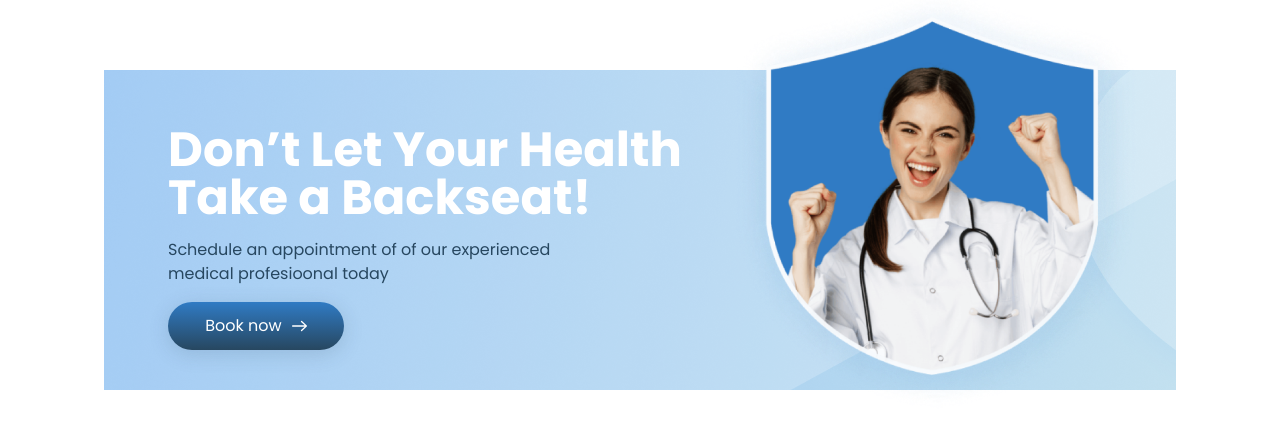
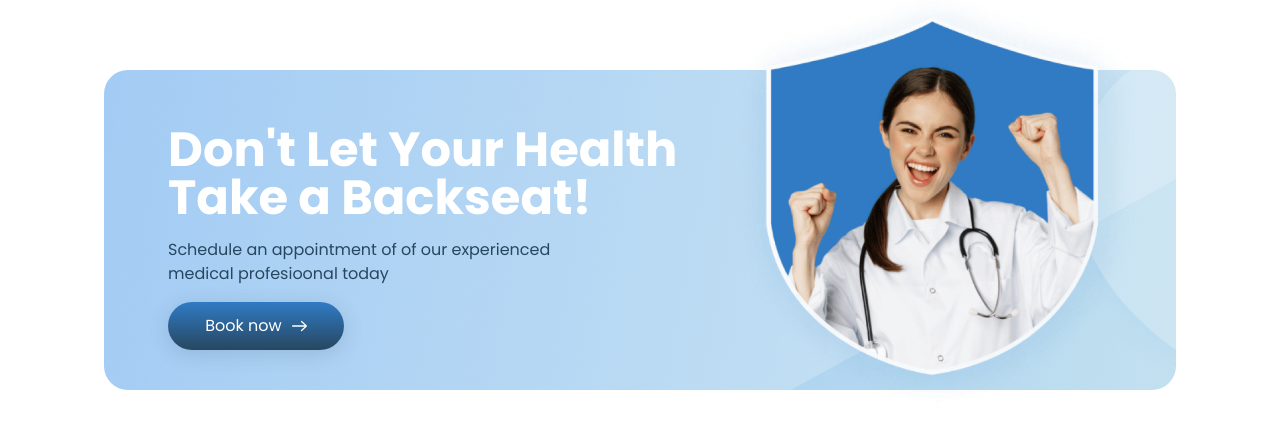
Before and after one commit to SergeCodeur/figma-to-code-ed2-week4, a Next.js app: page / in a window 1280 px wide. Shown: the part 4197-4624 px from the top of the page. Built offline with nearby package versions, Linux system fonts and the light colour scheme.

Commit message:
update style of responsive

```diff
--- a/src/components/Home/ContactInfo.tsx
+++ b/src/components/Home/ContactInfo.tsx
@@ -4,7 +4,7 @@ import ContactItem from "./ContactItem";
 
 const ContactInfo = () => {
 	return (
-		<div className="bg-background p-7 lg:p-20 rounded-2xl flex flex-wrap h-fit justify-between items-center shadow-card lg:h-36 gap-y-5">
+		<div className="bg-background p-7 lg:p-20 rounded-2xl flex flex-wrap h-fit justify-between items-center shadow-card gap-y-5">
 			<ContactItem
 				icon={<Phone />}
 				title="Hotline"
@@ -21,7 +21,7 @@ const ContactInfo = () => {
 				description="New York, US"
 			/>
 			<Link
-				href="/doctor-login"
+				href="/role-selection"
 				className="bg-gradient-to-b from-[#307bc4] to-[#274760] text-white shadow-light-blue !rounded-3xl px-8 py-3 lg:flex justify-center items-center gap-2.5 hidden"
 			>
 				Book now <ChevronRight />
--- a/src/components/Home/sections/CTA.tsx
+++ b/src/components/Home/sections/CTA.tsx
@@ -1,17 +1,20 @@
-
-import Link from 'next/link'
-import React from 'react'
-import Image from 'next/image'
-import { ChevronRight } from '@/assets/icons'
+import { ChevronRight } from "@/assets/icons";
+import Image from "next/image";
+import Link from "next/link";
 const CTA = () => {
 	return (
-    <div className='flex items-center justify-between container my-10'>
-      <div className='bg-cta-bg h-80 container relative'>
-        <div className='max-w-xl mt-14 flex flex-col gap-4'>
-          <h2 className='text-white font-bold text-5xl'>Don’t Let Your Health Take a Backseat!</h2>
-          <p className='max-w-96'>Schedule an appointment of of our experienced medical profesioonal today</p>
+		<div className="flex items-center justify-between container my-10">
+			<div className="bg-cta-bg h-80 container relative rounded-3xl">
+				<div className="max-w-xl mt-14 flex flex-col gap-4">
+					<h2 className="text-white font-bold text-5xl">
+						Don't Let Your Health Take a Backseat!
+					</h2>
+					<p className="max-w-96">
+						Schedule an appointment of of our experienced medical profesioonal
+						today
+					</p>
 					<Link
-					href="/sign-up"
+						href="/role-selection"
 						className="bg-gradient-to-b from-[#307bc4] to-[#274760] text-white shadow-light-blue !rounded-3xl px-8 py-3 max-w-44 flex justify-center items-center gap-2.5"
 					>
 						Book now <ChevronRight />
@@ -25,9 +28,8 @@ const CTA = () => {
 					className="absolute -top-20 right-10"
 				/>
 			</div>
+		</div>
+	);
+};
 
-    </div>
-  )
-}
-
-export default CTA
+export default CTA;
--- a/src/components/Home/sections/Departments.tsx
+++ b/src/components/Home/sections/Departments.tsx
@@ -1,11 +1,8 @@
-import DepartementCard from "@/components/Home/cards/DepartementCard";
+import DepartementCard from "@/components/home/cards/DepartementCard";
 import Title from "@/components/ui/Title";
 import { DepartmentsList } from "@/constants/Departement";
 
 const Departments = () => {
-	//
-	//
-
 	return (
 		<section className="mt-20 container w-full">
 			<div className="relative flex items-center justify-center flex-col py-5">
--- a/src/components/Home/sections/HeroSection.tsx
+++ b/src/components/Home/sections/HeroSection.tsx
@@ -6,7 +6,7 @@ const HeroSection = () => {
 	return (
 		<div className="relative">
 			<div className="relative h-[600px] container bg-hero-bg bg-cover bg-center">
-				<div className="lg:absolute lg:left-0 lg:top-2/4 max-lg:pt-20 max-lg:text-center lg:-translate-y-2/4 lg:max-w-[670px] w-full lg:pl-[73px] space-y-10">
+				<div className="lg:absolute lg:left-0 lg:top-[45%] max-lg:pt-20 max-lg:text-center lg:-translate-y-2/4 lg:max-w-[670px] w-full lg:pl-[73px] space-y-10">
 					<div className="md:space-y-7">
 						<h1 className="text-2xl sm:text-5xl lg:text-6xl max-lg:text-center font-bold sm:leading-[58px]">
 							Your Partner in Health and Wellness
```
Lines whose indentation alone changed are shown as unchanged.
